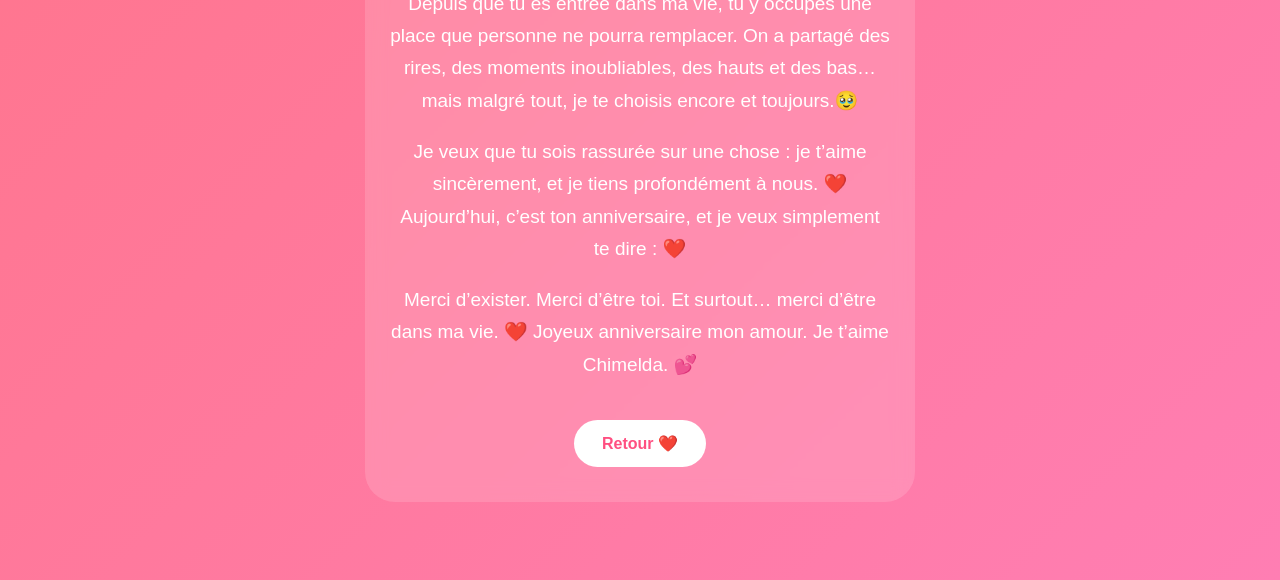
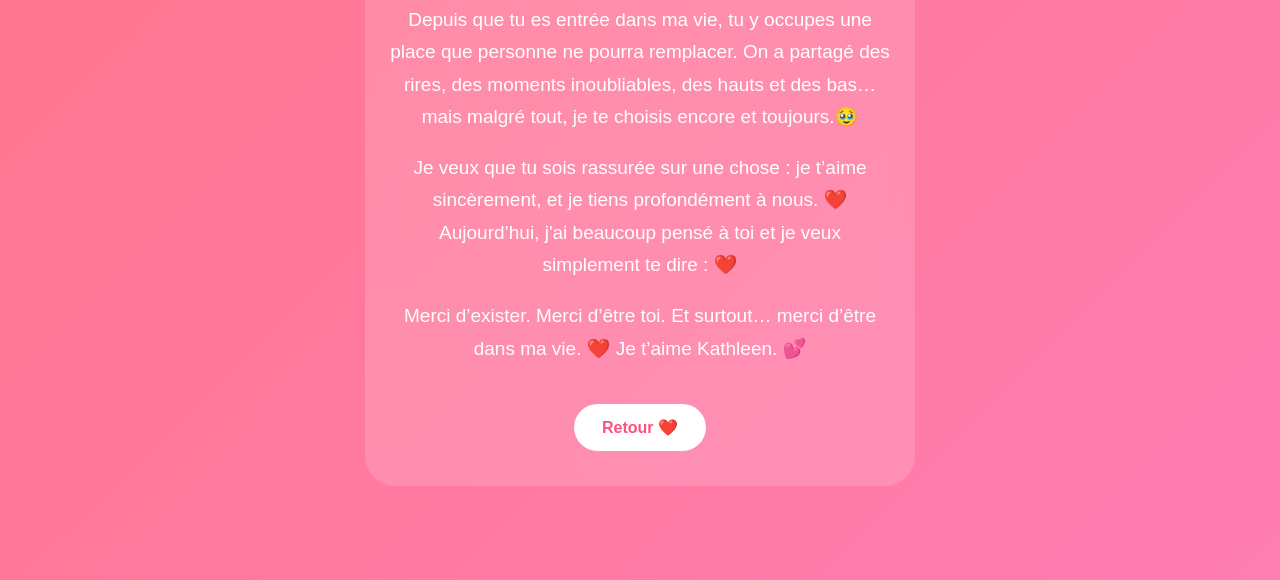
Before and after one commit to desticlovis-lang/pour-elle, a plain HTML site: page histoire.html in a window 1280 px wide. Shown: the part 220-800 px from the top of the page. Drawn offline with Linux system fonts and the light colour scheme.

Commit message:
Personalize message in histoire.html
Updated the text in histoire.html to personalize the message and correct minor phrasing.

```diff
--- a/histoire.html
+++ b/histoire.html
@@ -73,15 +73,15 @@
         <p>
            Je veux que tu sois rassurée sur une chose : je t’aime sincèrement, et je tiens profondément à nous. ❤️
 
-           Aujourd’hui, c’est ton anniversaire, et je veux simplement te dire : ❤️
+           Aujourd’hui, j'ai beaucoup pensé à toi et je veux simplement te dire : ❤️
         </p>
 
         <p>
             Merci d’exister. Merci d’être toi.
             Et surtout… merci d’être dans ma vie. ❤️
 
-            Joyeux anniversaire mon amour.
-            Je t’aime Chimelda. 💕
+
+            Je t’aime Kathleen. 💕
         </p>
 
         <a href="index.html" class="bouton">
```
